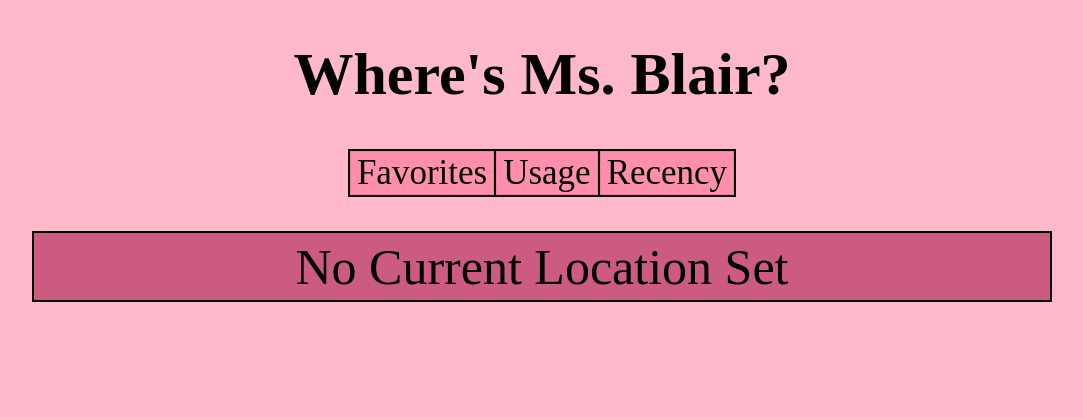
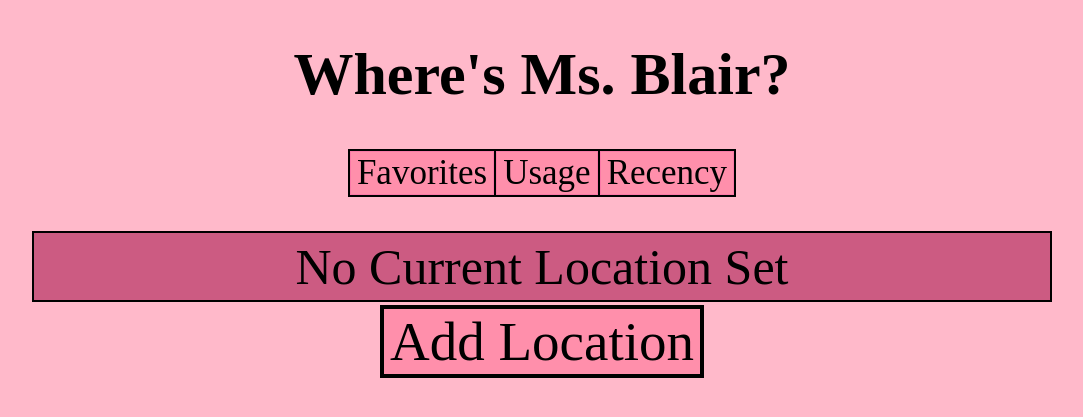
Before and after one commit to talonTech1/talon-tracker, a Flask app: page / in a window 1280 px wide. Shown: the top 417 px of the page, without its empty margins (98-1181 px from the left). Run offline with Flask 3, Linux system fonts and the light colour scheme; the visitor is signed in with stand-in values (Sample User, id 1); data that the repository does not hold is empty.

Commit message:
last minute fix

```diff
--- a/templates/index.html
+++ b/templates/index.html
@@ -86,6 +86,15 @@
                 </form>
             </td>
     </table>
+    {% else %}
+    <table style = "width: 1020px" bgcolor = "black">
+        <tr bgcolor = "#cc5b82">
+            <td style = "font-size: 50px">
+                No Current Location Set
+            </td>
+        </tr>
+    </table>
+    {% endif %}
     <table>
         <tr>
             <td>
@@ -96,16 +105,6 @@
                 </form>
             </td>
     </table>
-
-    {% else %}
-    <table style = "width: 1020px" bgcolor = "black">
-        <tr bgcolor = "#cc5b82">
-            <td style = "font-size: 50px">
-                No Current Location Set
-            </td>
-        </tr>
-    </table>
-    {% endif %}
     <br>
     <table bgcolor = "black">
         {% for loc in locs %}
```
